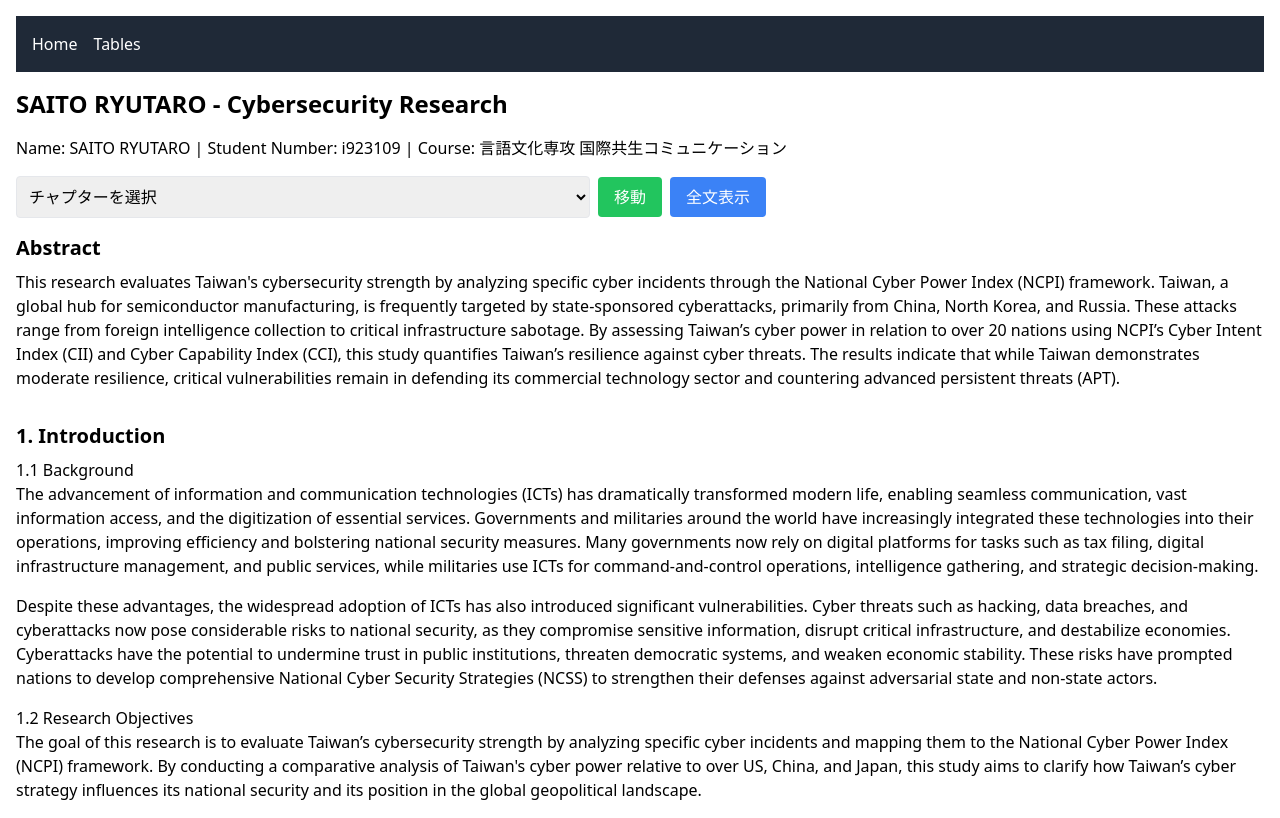
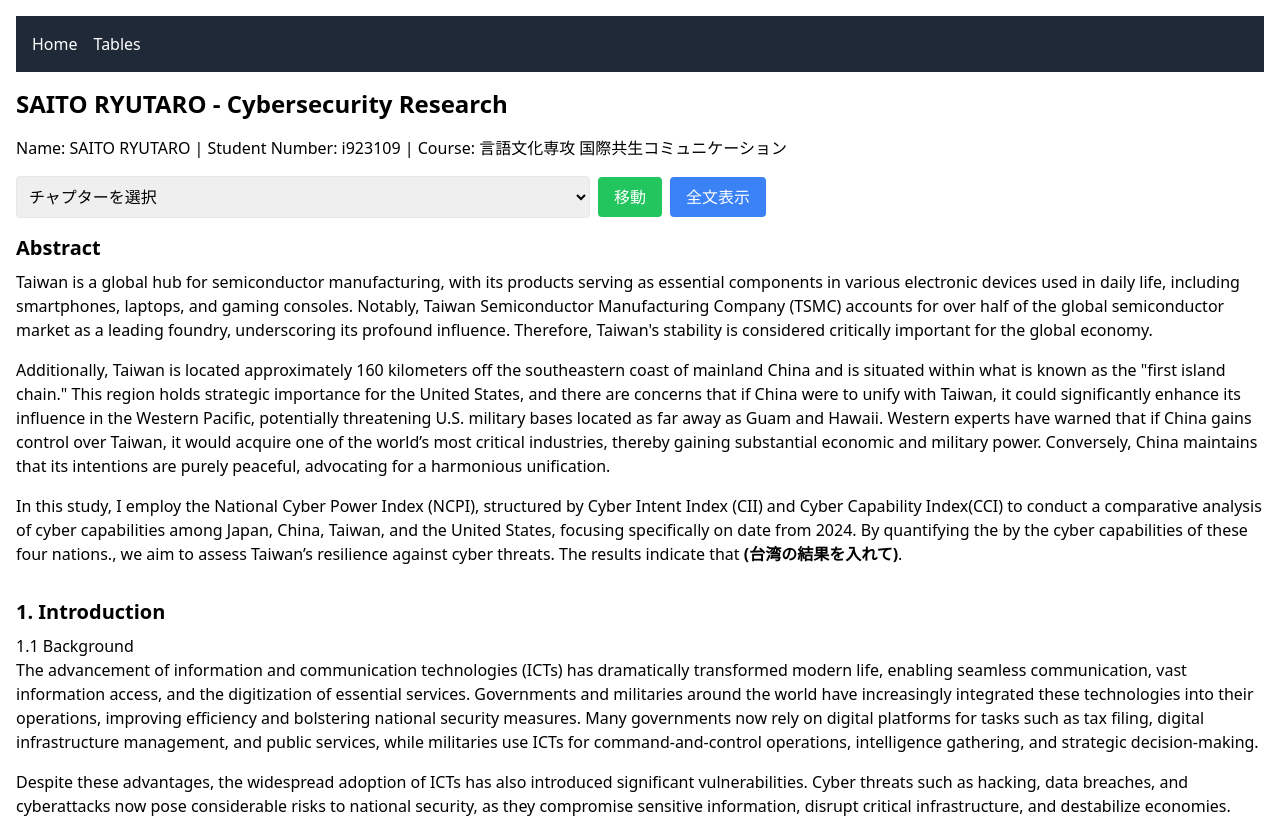
Before and after one commit to oboro-ryu/cyberpowerindex-research, a Next.js app: page / in a window 1280 px wide. Shown: the top 818 px of the page. Built offline with nearby package versions, Linux system fonts and the light colour scheme.

Commit message:
Initial commit

```diff
--- a/src/app/page.jsx
+++ b/src/app/page.jsx
@@ -259,20 +259,13 @@ function MainComponent() {
             {chapter.id === "abstract" && (
               <>
                 <p className="mb-4">
-                  This research evaluates Taiwan's cybersecurity strength by
-                  analyzing specific cyber incidents through the National Cyber
-                  Power Index (NCPI) framework. Taiwan, a global hub for
-                  semiconductor manufacturing, is frequently targeted by
-                  state-sponsored cyberattacks, primarily from China, North Korea,
-                  and Russia. These attacks range from foreign intelligence
-                  collection to critical infrastructure sabotage. By assessing
-                  Taiwan’s cyber power in relation to over 20 nations using NCPI’s
-                  Cyber Intent Index (CII) and Cyber Capability Index (CCI), this
-                  study quantifies Taiwan’s resilience against cyber threats. The
-                  results indicate that while Taiwan demonstrates moderate
-                  resilience, critical vulnerabilities remain in defending its
-                  commercial technology sector and countering advanced persistent
-                  threats (APT).
+                Taiwan is a global hub for semiconductor manufacturing, with its products serving as essential components in various electronic devices used in daily life, including smartphones, laptops, and gaming consoles. Notably, Taiwan Semiconductor Manufacturing Company (TSMC) accounts for over half of the global semiconductor market as a leading foundry, underscoring its profound influence. Therefore, Taiwan's stability is considered critically important for the global economy.
+                </p>
+                <p className="mb-4">
+                Additionally, Taiwan is located approximately 160 kilometers off the southeastern coast of mainland China and is situated within what is known as the "first island chain." This region holds strategic importance for the United States, and there are concerns that if China were to unify with Taiwan, it could significantly enhance its influence in the Western Pacific, potentially threatening U.S. military bases located as far away as Guam and Hawaii. Western experts have warned that if China gains control over Taiwan, it would acquire one of the world’s most critical industries, thereby gaining substantial economic and military power. Conversely, China maintains that its intentions are purely peaceful, advocating for a harmonious unification.
+                </p>
+                <p className="mb-4">
+                In this study, I employ the National Cyber Power Index (NCPI), structured by Cyber Intent Index (CII) and Cyber Capability Index(CCI) to conduct a comparative analysis of cyber capabilities among Japan, China, Taiwan, and the United States, focusing specifically on date from 2024. By quantifying the by the cyber capabilities of these four nations., we aim to assess Taiwan’s resilience against cyber threats. The results indicate that <strong>(台湾の結果を入れて)</strong>.
                 </p>
               </>
             )}
```
